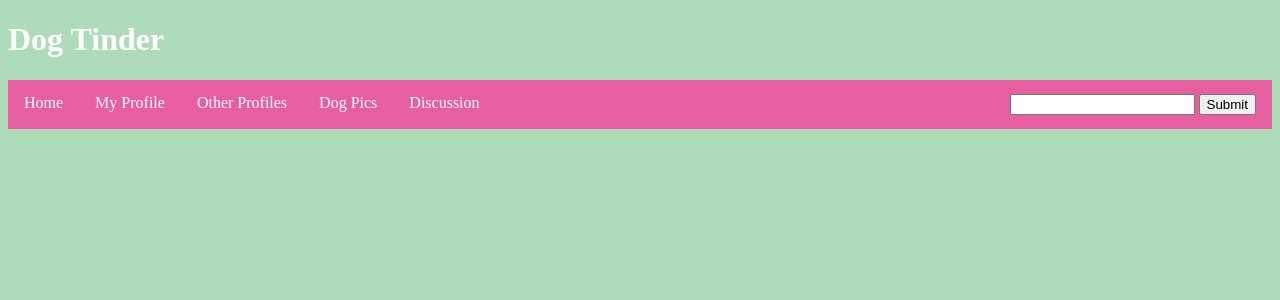
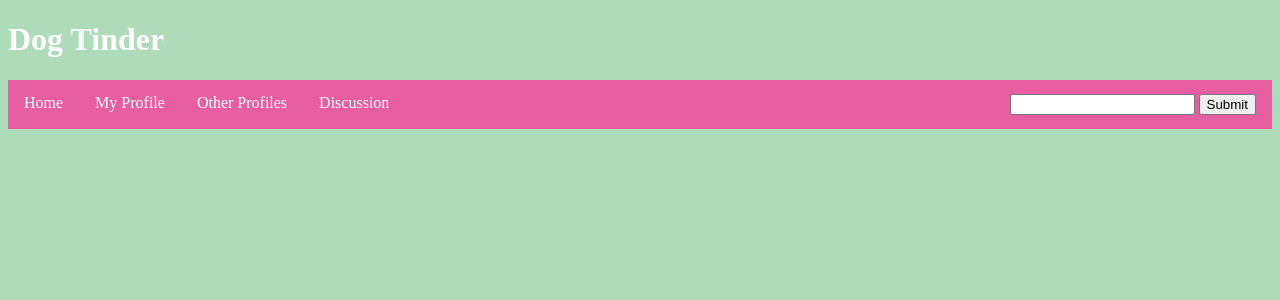
Before and after one commit to jacobia21/bermudaTriangle, a Python web app: template dog-tinder/templates/homepage.html in a window 1280 px wide. Shown: the top 300 px of the page. Run offline with Jinja, Linux system fonts and the light colour scheme; the template is opened without the code that fills it, so the values that code supplies are empty.

Commit message:
Delted Dog Pics Tab

```diff
--- a/dog-tinder/templates/homepage.html
+++ b/dog-tinder/templates/homepage.html
@@ -11,7 +11,6 @@
       <li><a href="/">Home</a></li>
       <li><a href="/my_profile">My Profile</a></li>
       <li><a href="/all_profiles">Other Profiles</a></li>
-      <li><a href="/dog_pics">Dog Pics</a></li>
       <li><a href="/discuss"> Discussion</a></li>
       <div class = "searchBar">
         <input type= "text" name= "Search Bar"/>
--- a/dog-tinder/templates/user_profile.html
+++ b/dog-tinder/templates/user_profile.html
@@ -10,7 +10,6 @@
       <li><a href="/">Home</a></li>
       <li><a href="/my_profile">My Profile</a></li>
       <li><a href="/all_profiles">Other Profiles</a></li>
-      <li><a href="/dog_pics">Dog Pics</a></li>
       <li><a href="/discuss"> Discussion</a></li>
       <div class = "searchBar">
         <input type= "text" name= "Search Bar"/>
```
